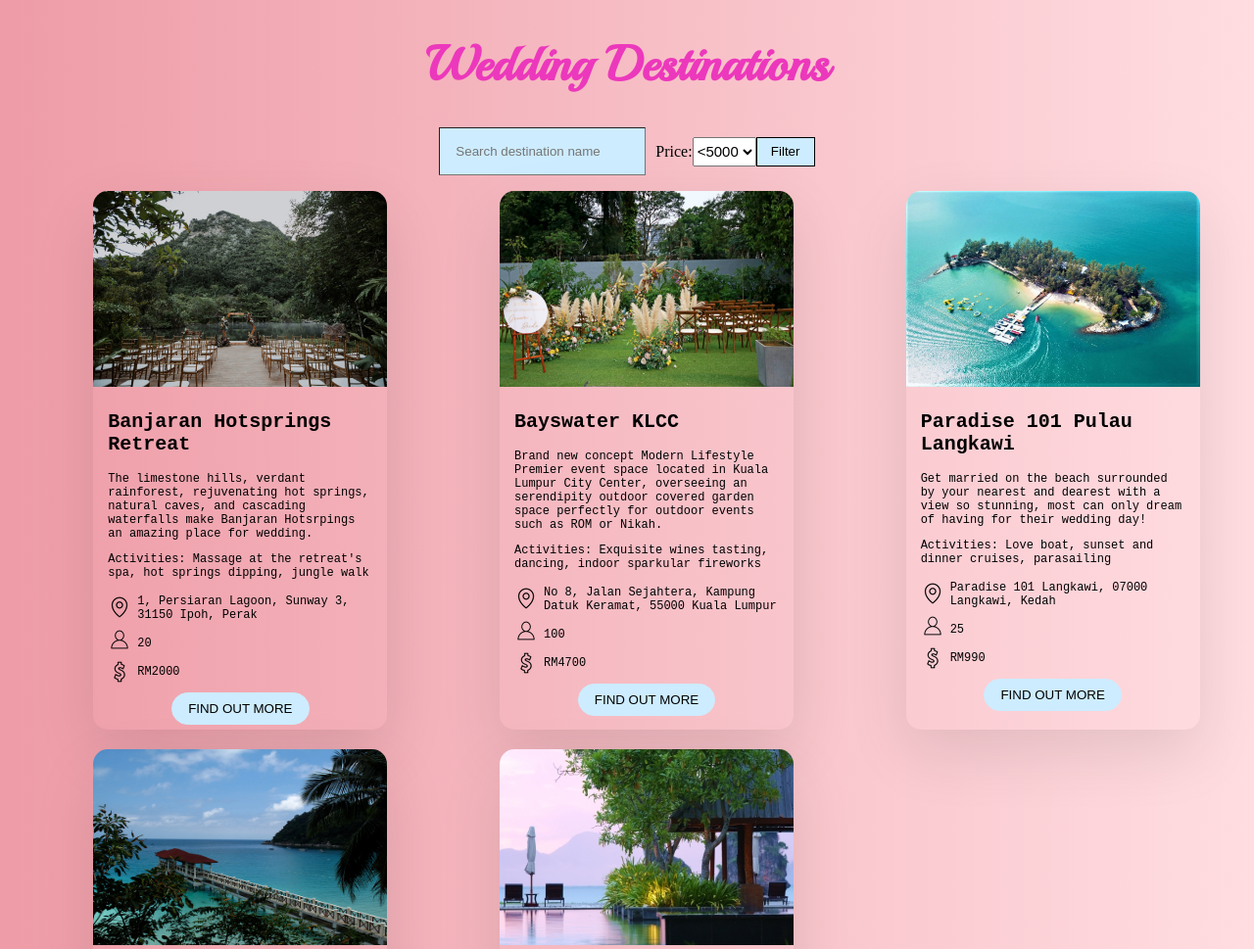
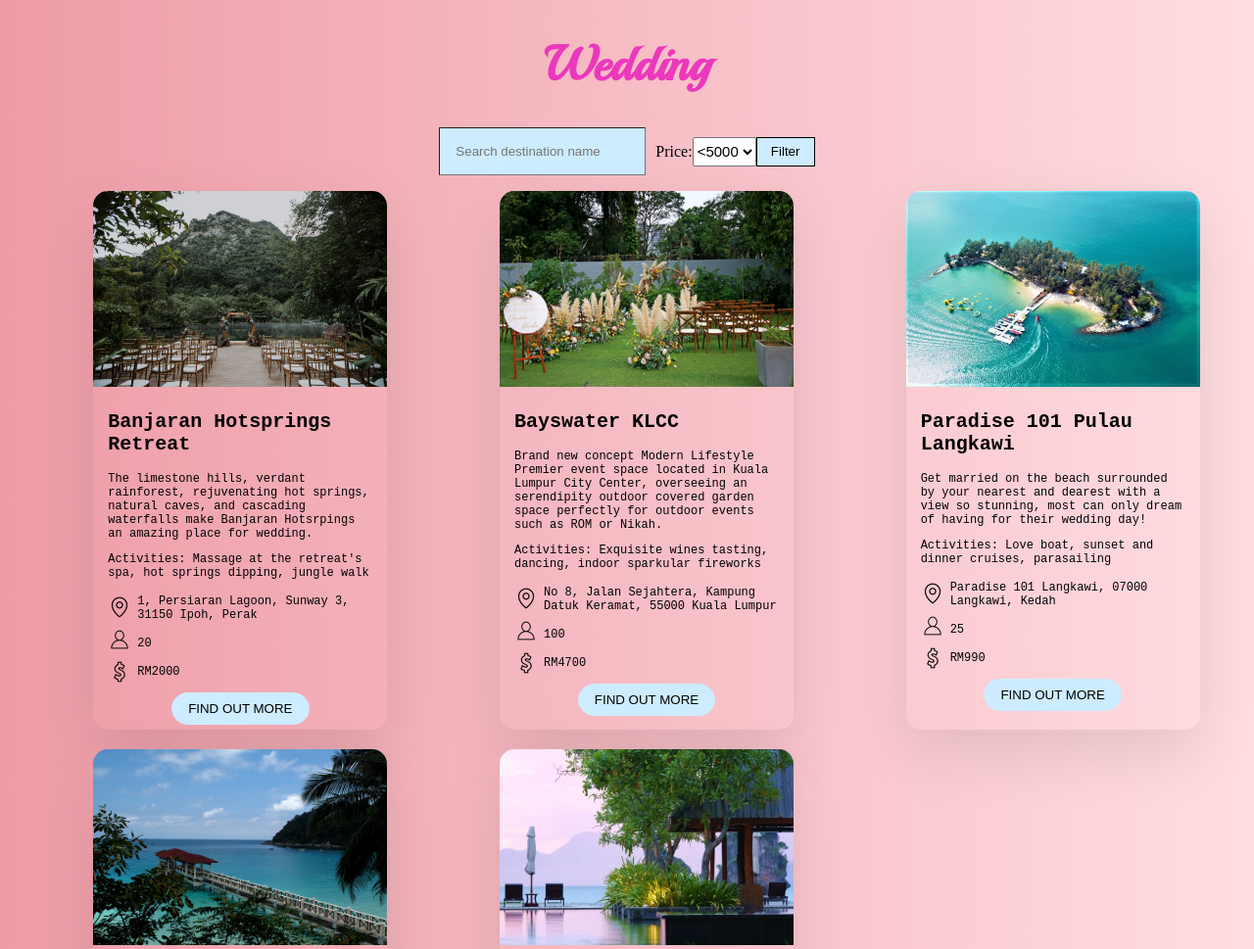
Before and after one commit to Chong1455/wedding-project, a plain HTML site: page weddingDestinationPage.html in a window 1280 px wide. Shown: the top 969 px of the page at 98% size. Drawn offline with Linux system fonts and the light colour scheme.

Commit message:
change title

```diff
--- a/weddingDestinationPage.html
+++ b/weddingDestinationPage.html
@@ -12,7 +12,7 @@
     <link rel="stylesheet" href="weddingDestinationPage.css" />
   </head>
   <body>
-    <h1 class="destination-header">Wedding Destinations</h1>
+    <h1 class="destination-header">Wedding</h1>
     <div class="input-container">
       <input
         type="text"
```
